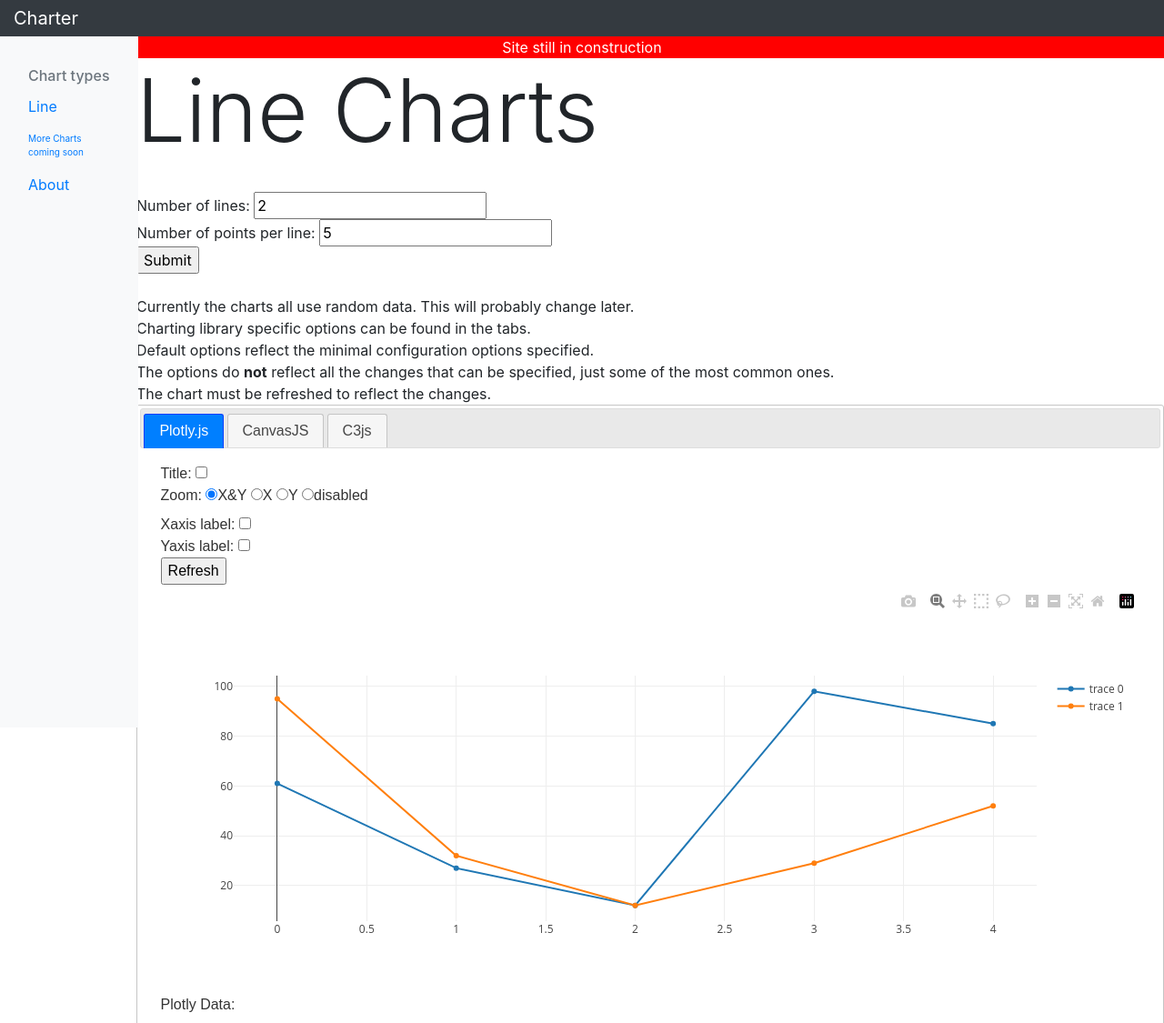
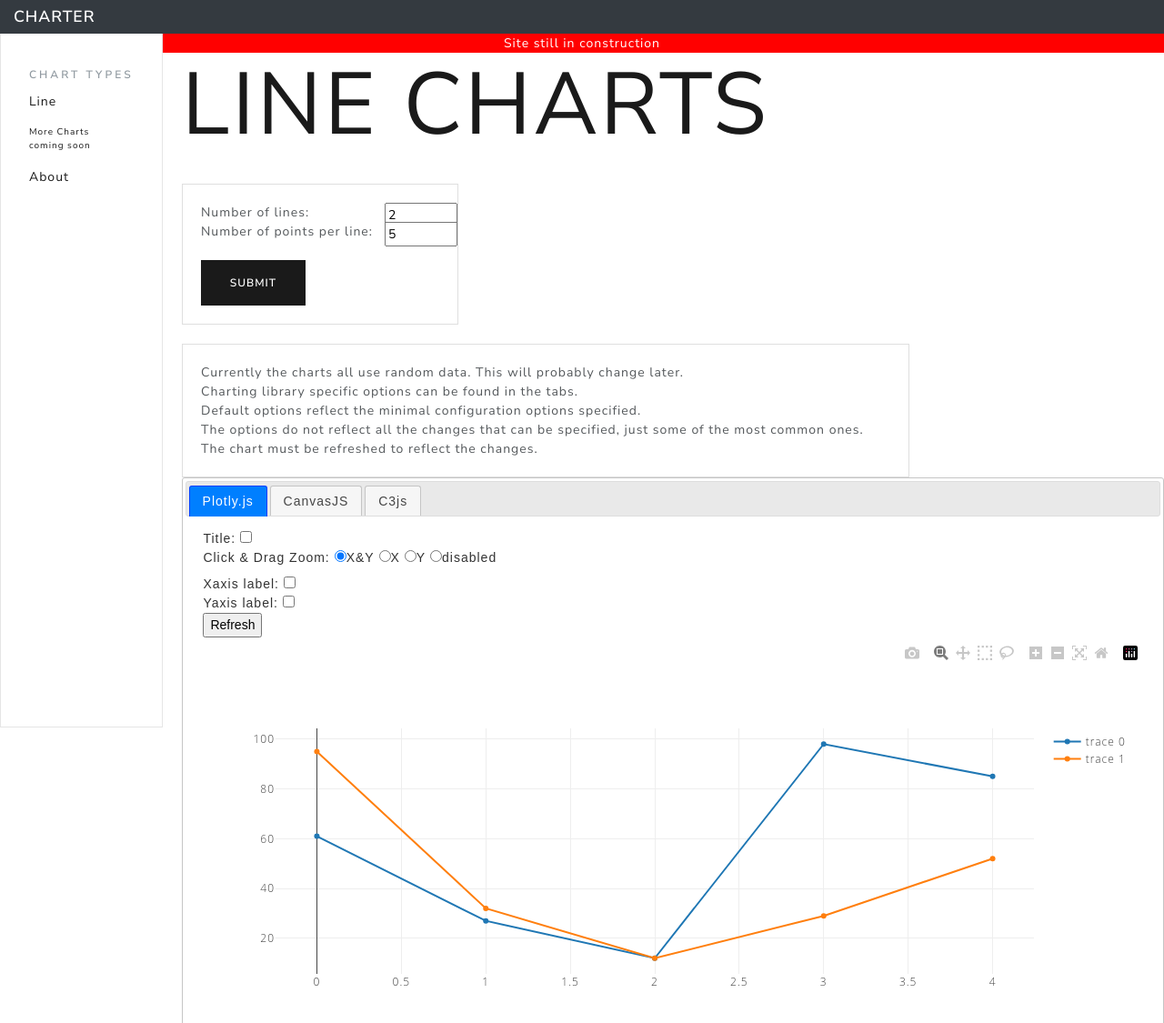
Before and after one commit to TChan92/Charter, a Django app: page /line in a window 1280 px wide. Shown: the top 1125 px of the page at 91% size. Run offline with Django 3.2, Linux system fonts and the light colour scheme; some libraries are stand-ins or nearby versions.

Commit message:
Update Style Modify settings.py for Elastic Beanstalk and Local Dev Environments Added cards

```diff
--- a/static/css/shared.css
+++ b/static/css/shared.css
@@ -15,6 +15,11 @@
 }
 
 .main {
-    margin-left: 150px;
+    margin-left: 200px;
     padding: 0 0 0 ;
 }
+
+.btn {
+    height:50px;
+    width:115px;
+}
--- a/templates/base.html
+++ b/templates/base.html
@@ -14,7 +14,7 @@
             integrity="sha256-T0Vest3yCU7pafRw9r+settMBX6JkKN06dqBnpQ8d30="
             crossorigin="anonymous"></script>
 
-    <link href="https://stackpath.bootstrapcdn.com/bootstrap/4.3.1/css/bootstrap.min.css" rel="stylesheet">
+    <link href="https://stackpath.bootstrapcdn.com/bootswatch/4.3.1/lux/bootstrap.min.css" rel="stylesheet">
     <script src="https://stackpath.bootstrapcdn.com/bootstrap/4.3.1/js/bootstrap.min.js"></script>
 
     <link rel="stylesheet" href="{% static "css/shared.css" %}">
--- a/templates/line.html
+++ b/templates/line.html
@@ -11,8 +11,6 @@
 
     <script src="https://cdn.plot.ly/plotly-1.48.3.min.js"></script>
 
-    <link href="https://stackpath.bootstrapcdn.com/bootstrap/4.3.1/css/bootstrap.min.css" rel="stylesheet">
-    <script src="https://stackpath.bootstrapcdn.com/bootstrap/4.3.1/js/bootstrap.min.js"></script>
 
     <script src="https://cdnjs.cloudflare.com/ajax/libs/canvasjs/1.7.0/canvasjs.min.js"></script>
 
@@ -23,21 +21,30 @@
 {% block content %}
     <h1 class="display-1">Line Charts</h1>
     <br/>
-
+    <div class="card" style="width: 19rem">
+        <div class="card-body">
             <form id="parameters">
                 Number of lines:
-        <input type="number" id="num_lines" value="2"><br/>
+                <input type="number" id="num_lines" value="2" style="width: 5rem; position: absolute; right: 0px;"><br/>
                 Number of points per line:
-        <input type="number" id="num_points" value="5"><br/>
-        <input type="button" value="Submit" onclick="activate_graph()">
+                <input type="number" id="num_points" value="5" style="width: 5rem; position: absolute; right: 0px;"><br/>
+                <br/>
+                <a class="btn btn-primary" onclick="activate_graph()" style="font-size: 12px;">Submit</a>
             </form>
+        </div>
+    </div>
     <br/>
 
+    <div class="card" style="width: 50rem">
+        <div class="card-body">
             Currently the charts all use random data. This will probably change later.<br/>
             Charting library specific options can be found in the tabs.<br/>
             Default options reflect the minimal configuration options specified. <br/>
-    The options do <b>not</b> reflect all the changes that can be specified, just some of the most common ones.<br/>
+            The options do <b>not</b> reflect all the changes that can be specified, just some of the most common
+            ones.<br/>
             The chart must be refreshed to reflect the changes. <br/>
+        </div>
+    </div>
 
     <div id="tabs">
         <ul>
@@ -50,7 +57,7 @@
                 Title:
                 <input type="checkbox" id="plotly_title" value="plotly_title">
                 <br/>
-                Zoom:
+                Click & Drag Zoom:
                 <label class="radio-inline"><input type="radio" name="plotly_zoom" value="xy" checked>X&Y</label>
                 <label class="radio-inline"><input type="radio" name="plotly_zoom" value="x">X</label>
                 <label class="radio-inline"><input type="radio" name="plotly_zoom" value="y">Y</label>
```
Also changed, not shown: Charter/settings.py (+27 -10 lines). Lines whose indentation alone changed are shown as unchanged.
